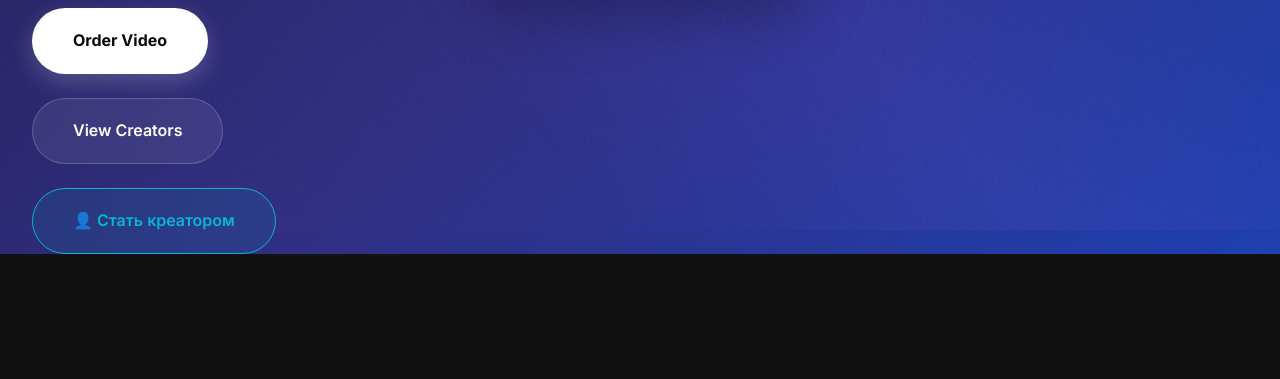
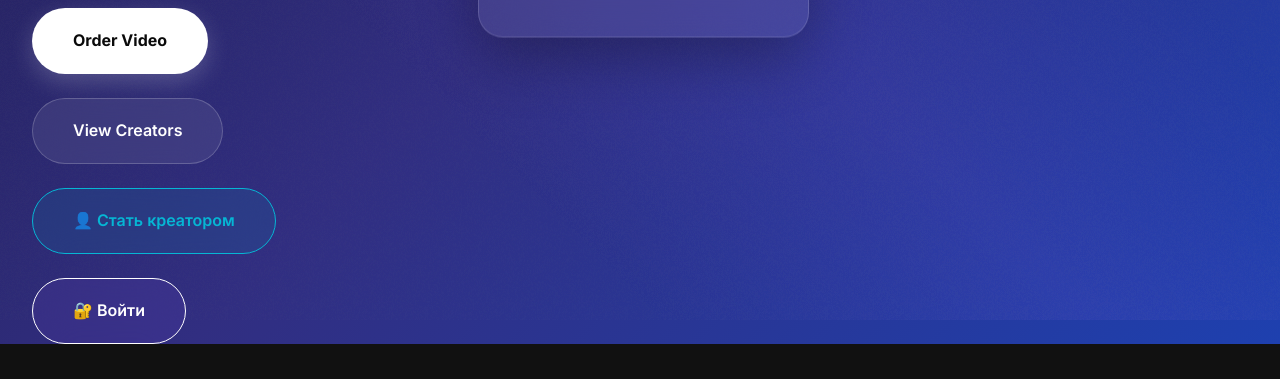
Before and after one commit to Orbelyan-19/contentbridge-armenia, a plain HTML site: page index.html in a window 1280 px wide. Shown: the part 557-936 px from the top of the page. Drawn offline with Linux system fonts and the light colour scheme.

Commit message:
Update index.html

```diff
--- a/index.html
+++ b/index.html
@@ -952,6 +952,9 @@
                         <a href="/creators-catalog.html" class="btn-secondary" data-translate="hero-cta-secondary">View Creators</a>
                         <a href="/creator-register.html" class="btn-secondary" style="background: rgba(6, 182, 212, 0.1); border-color: var(--accent-secondary); color: var(--accent-secondary);">
                             👤 Стать креатором
+                        </a>
+                        <a href="/login.html" class="btn-secondary" style="background: rgba(139, 92, 246, 0.1); border-color: var(--accent); color: var(--accent);">
+                            🔐 Войти
                         </a>
                     </div>
             </div>
```
Lines whose indentation alone changed are shown as unchanged.
